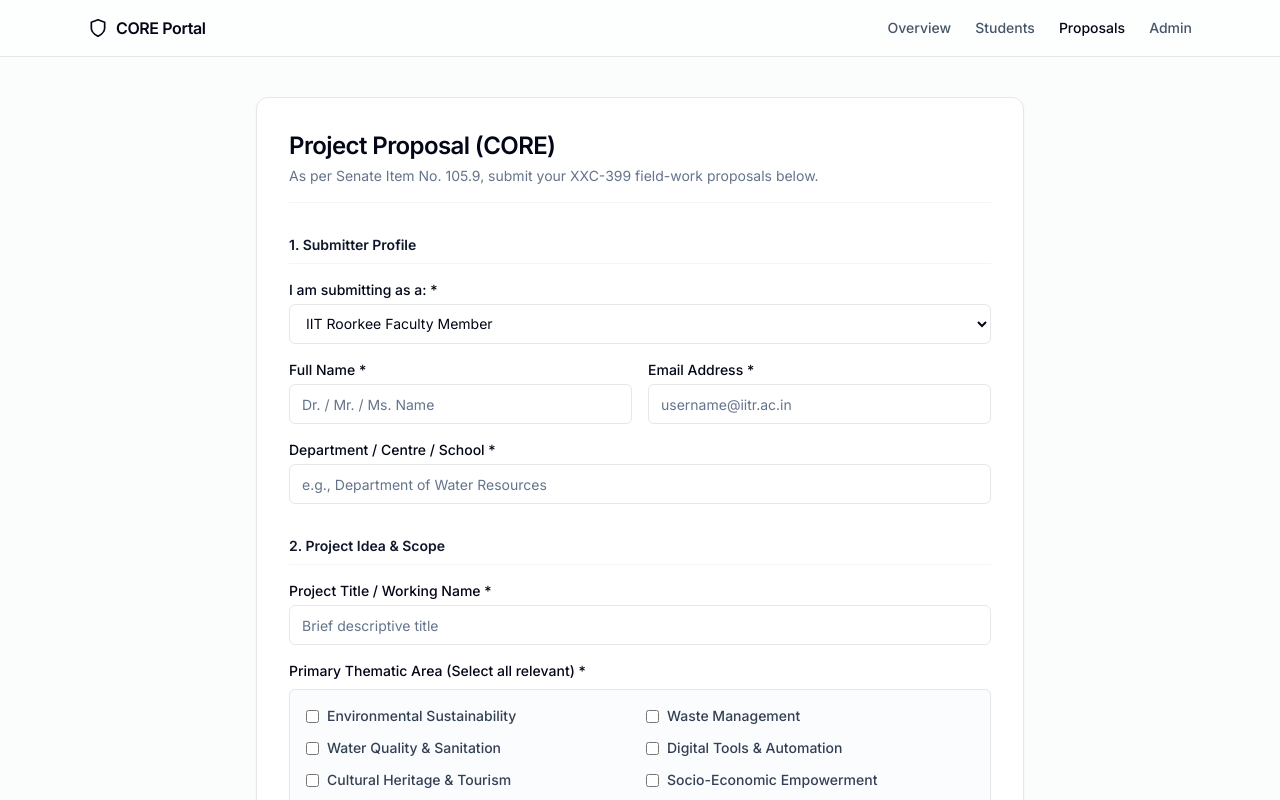
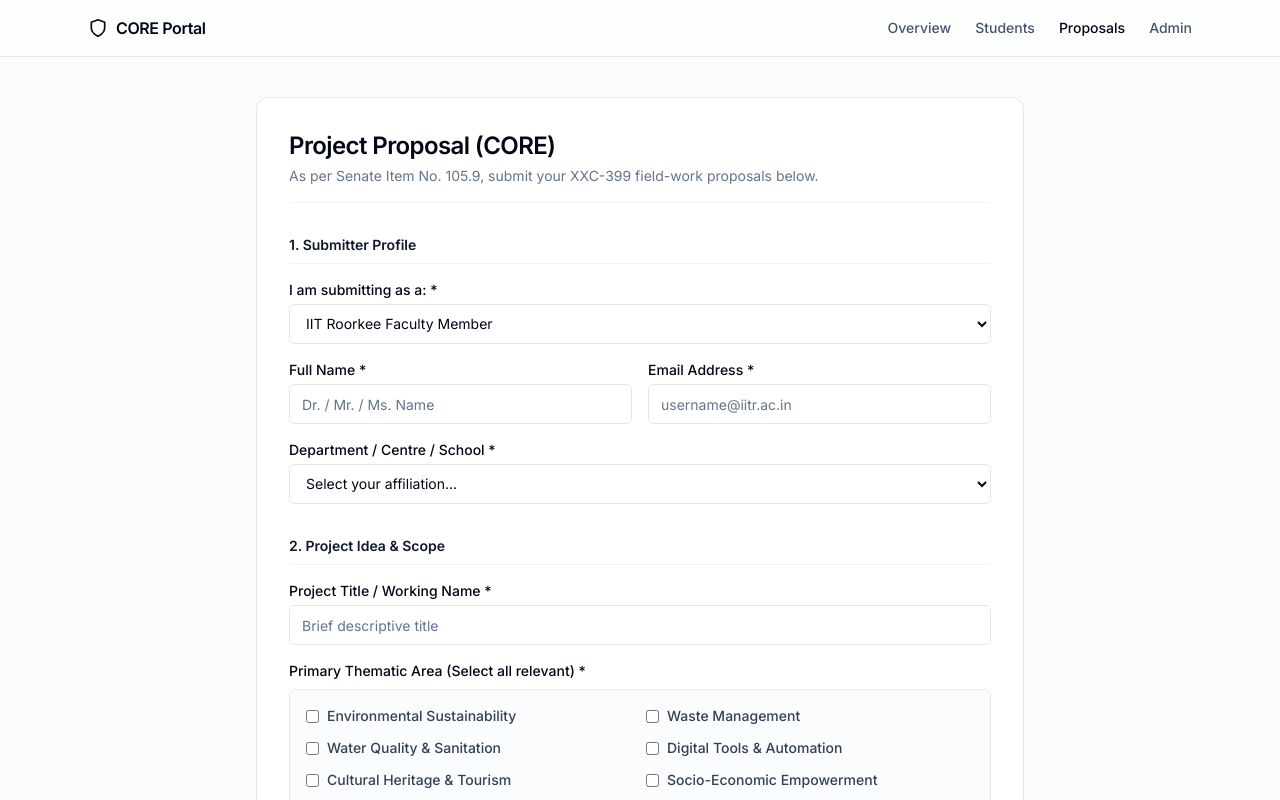
Before and after one commit to SADIA-png/community-service-portal, a website: page project-intake.html in a window 1280 px wide. Shown: the top 800 px of the page. Drawn offline with nearby package versions, Linux system fonts and the light colour scheme.

Commit message:
README.md update

```diff
--- a/project-intake.html
+++ b/project-intake.html
@@ -56,10 +56,50 @@
                                 <input type="email" id="email" required placeholder="username@iitr.ac.in" class="flex h-10 w-full rounded-md border border-gray-200 bg-white px-3 py-2 text-sm placeholder:text-slate-500 focus:outline-none focus:ring-2 focus:ring-slate-950 focus:ring-offset-2">
                             </div>
                         </div>
+
+                        <!-- NEW: IIT Roorkee Dropdown List -->
                         <div id="deptField">
                             <label class="block text-sm font-medium text-slate-950 mb-1">Department / Centre / School *</label>
-                            <input type="text" id="department" placeholder="e.g., Department of Water Resources" class="flex h-10 w-full rounded-md border border-gray-200 bg-white px-3 py-2 text-sm placeholder:text-slate-500 focus:outline-none focus:ring-2 focus:ring-slate-950 focus:ring-offset-2">
+                            <select id="department" class="flex h-10 w-full rounded-md border border-gray-200 bg-white px-3 py-2 text-sm focus:outline-none focus:ring-2 focus:ring-slate-950 focus:ring-offset-2">
+                                <option value="" disabled selected>Select your affiliation...</option>
+                                <optgroup label="Departments">
+                                    <option value="Architecture & Planning">Architecture & Planning</option>
+                                    <option value="Applied Mathematics and Scientific Computing">Applied Mathematics and Scientific Computing</option>
+                                    <option value="Biosciences and Bioengineering">Biosciences and Bioengineering</option>
+                                    <option value="Chemical Engineering">Chemical Engineering</option>
+                                    <option value="Chemistry">Chemistry</option>
+                                    <option value="Civil Engineering">Civil Engineering</option>
+                                    <option value="Computer Science and Engineering">Computer Science and Engineering</option>
+                                    <option value="Design">Design</option>
+                                    <option value="Earth Sciences">Earth Sciences</option>
+                                    <option value="Earthquake Engineering">Earthquake Engineering</option>
+                                    <option value="Electrical Engineering">Electrical Engineering</option>
+                                    <option value="Electronics and Communication Engineering">Electronics and Communication Engineering</option>
+                                    <option value="Humanities and Social Sciences">Humanities and Social Sciences</option>
+                                    <option value="Hydro and Renewable Energy">Hydro and Renewable Energy</option>
+                                    <option value="Hydrology">Hydrology</option>
+                                    <option value="Management Studies">Management Studies</option>
+                                    <option value="Mathematics">Mathematics</option>
+                                    <option value="Mechanical and Industrial Engineering">Mechanical and Industrial Engineering</option>
+                                    <option value="Metallurgical and Materials Engineering">Metallurgical and Materials Engineering</option>
+                                    <option value="Paper Technology">Paper Technology</option>
+                                    <option value="Physics">Physics</option>
+                                    <option value="Polymer and Process Engineering">Polymer and Process Engineering</option>
+                                    <option value="Water Resources Development and Management">Water Resources Development & Management</option>
+                                </optgroup>
+                                <optgroup label="Schools">
+                                    <option value="Mehta Family School of Data Science and Artificial Intelligence">Mehta Family School of Data Science & AI</option>
+                                </optgroup>
+                                <optgroup label="Centres">
+                                    <option value="Centre of Excellence in Disaster Mitigation & Management">Centre of Excellence in Disaster Mitigation & Management (CoEDMM)</option>
+                                    <option value="Centre of Nanotechnology">Centre of Nanotechnology</option>
+                                    <option value="Centre for Transportation Systems (CTRANS)">Centre for Transportation Systems (CTRANS)</option>
+                                    <option value="Centre for Space Science & Technology">Centre for Space Science & Technology</option>
+                                    <option value="Centre for Photonics and Quantum Communication Technologies">Centre for Photonics and Quantum Communication Technologies</option>
+                                </optgroup>
+                            </select>
                         </div>
+
                         <div id="orgField" class="hidden">
                             <label class="block text-sm font-medium text-slate-950 mb-1">Organization / Registration Name *</label>
                             <input type="text" id="organizationName" placeholder="e.g., Himalayan NGO" class="flex h-10 w-full rounded-md border border-gray-200 bg-white px-3 py-2 text-sm placeholder:text-slate-500 focus:outline-none focus:ring-2 focus:ring-slate-950 focus:ring-offset-2">
@@ -167,7 +207,7 @@
                 fullName: document.getElementById('fullName').value.trim(),
                 email: document.getElementById('email').value.trim(),
                 affiliation: document.getElementById('userType').value === 'Faculty' ?
-                             document.getElementById('department').value.trim() :
+                             document.getElementById('department').value : // No .trim() needed for select
                              document.getElementById('organizationName').value.trim(),
                 title: document.getElementById('title').value.trim(),
                 themes: selectedThemes,
```
Also changed, not shown: README.md (added).
